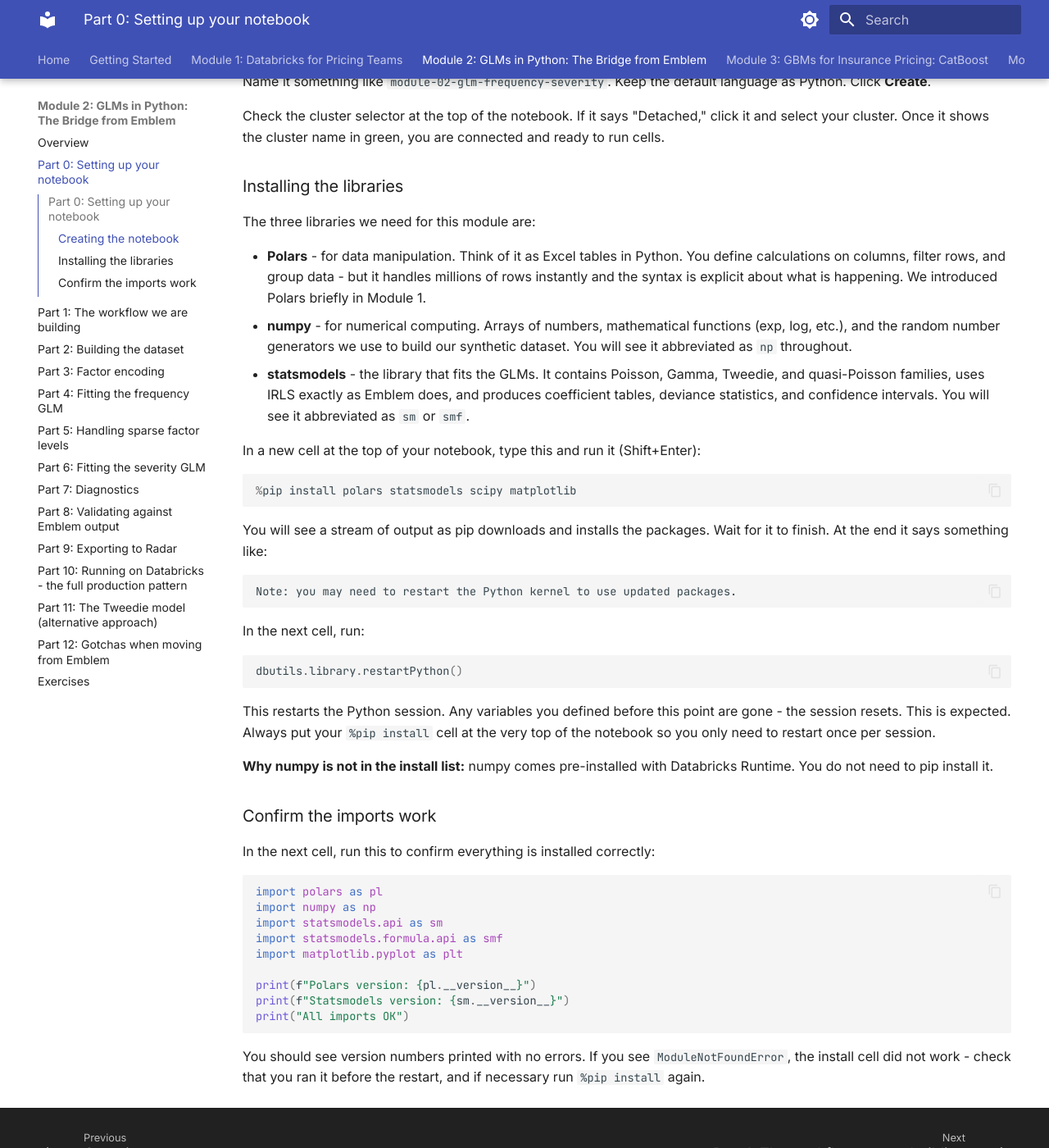
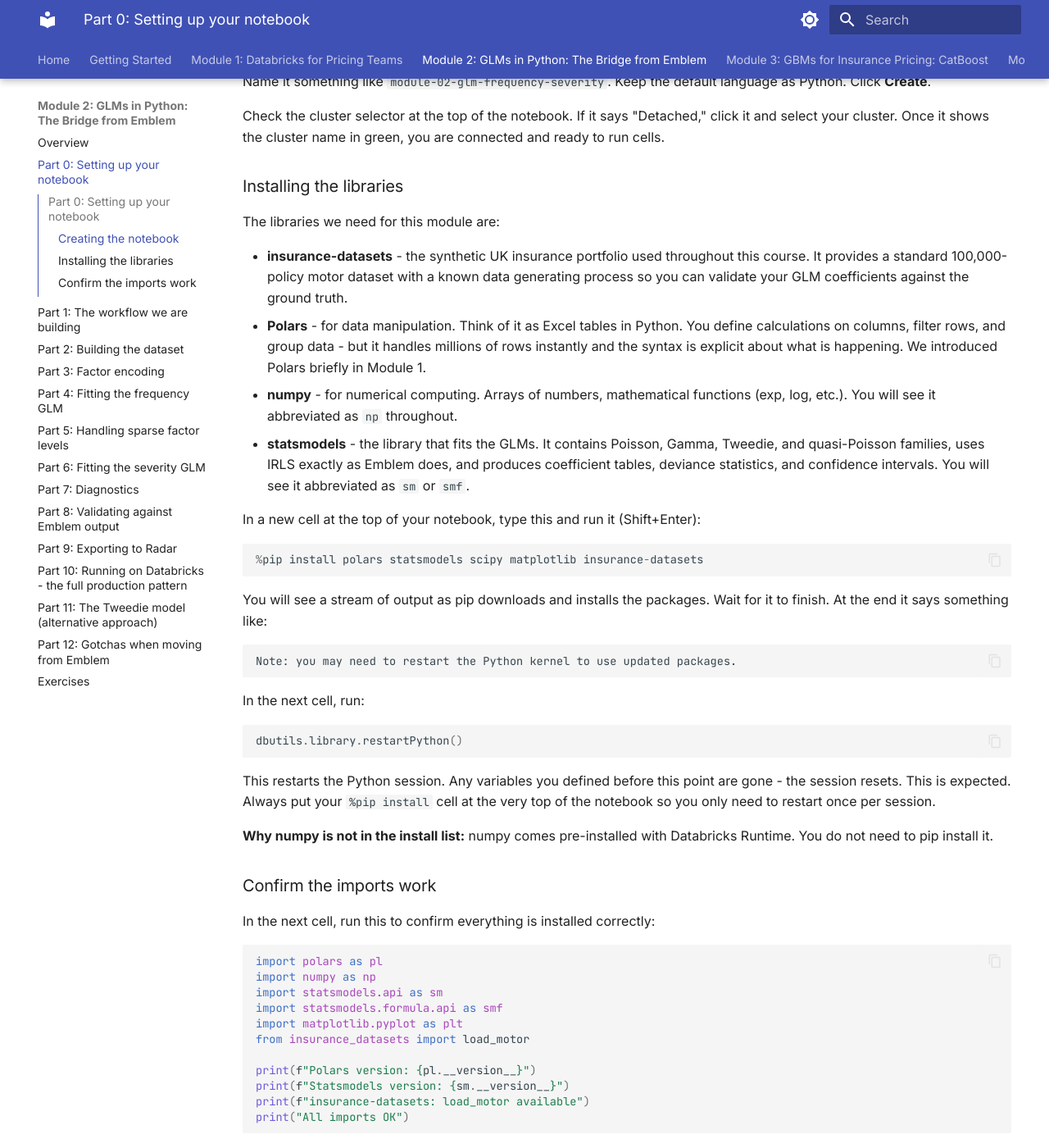
Before and after one commit to burning-cost/course, an MkDocs documentation site: the page built from docs/module-02/part-00-setting-up-your-notebook.md, in a window 1280 px wide and 1400 px high, scrolled down 362 px. Shown: the whole window at 82% size. Built offline with MkDocs 1.6.1 and Material for MkDocs 9.7.7, drawn with Linux system fonts in a browser that asks for light colours.

Commit message:
Add insurance-datasets to module setup cells (M2, M3, M4, M8)
Standard synthetic dataset imported in notebook setup for consistency
across all course modules. Part of synthetic data consistency initiative.

Co-Authored-By: Claude Opus 4.6 <noreply@anthropic.com>

````diff
--- a/docs/module-02/part-00-setting-up-your-notebook.md
+++ b/docs/module-02/part-00-setting-up-your-notebook.md
@@ -12,16 +12,17 @@ Check the cluster selector at the top of the notebook. If it says "Detached," cl
 
 ### Installing the libraries
 
-The three libraries we need for this module are:
+The libraries we need for this module are:
 
+- **insurance-datasets** - the synthetic UK insurance portfolio used throughout this course. It provides a standard 100,000-policy motor dataset with a known data generating process so you can validate your GLM coefficients against the ground truth.
 - **Polars** - for data manipulation. Think of it as Excel tables in Python. You define calculations on columns, filter rows, and group data - but it handles millions of rows instantly and the syntax is explicit about what is happening. We introduced Polars briefly in Module 1.
-- **numpy** - for numerical computing. Arrays of numbers, mathematical functions (exp, log, etc.), and the random number generators we use to build our synthetic dataset. You will see it abbreviated as `np` throughout.
+- **numpy** - for numerical computing. Arrays of numbers, mathematical functions (exp, log, etc.). You will see it abbreviated as `np` throughout.
 - **statsmodels** - the library that fits the GLMs. It contains Poisson, Gamma, Tweedie, and quasi-Poisson families, uses IRLS exactly as Emblem does, and produces coefficient tables, deviance statistics, and confidence intervals. You will see it abbreviated as `sm` or `smf`.
 
 In a new cell at the top of your notebook, type this and run it (Shift+Enter):
 
 ```python
-%pip install polars statsmodels scipy matplotlib
+%pip install polars statsmodels scipy matplotlib insurance-datasets
 ```
 
 You will see a stream of output as pip downloads and installs the packages. Wait for it to finish. At the end it says something like:
@@ -50,9 +51,11 @@ import numpy as np
 import statsmodels.api as sm
 import statsmodels.formula.api as smf
 import matplotlib.pyplot as plt
+from insurance_datasets import load_motor
 
 print(f"Polars version: {pl.__version__}")
 print(f"Statsmodels version: {sm.__version__}")
+print(f"insurance-datasets: load_motor available")
 print("All imports OK")
 ```
 
````
Also changed, not shown: docs/module-03/part-02-setting-up-the-notebook.md (+4 -1 lines), docs/module-04/part-02-setting-up-the-notebook.md (+4 -1 lines), docs/module-08/part-03-setting-up-the-databricks-notebook.md (+3 -0 lines).
